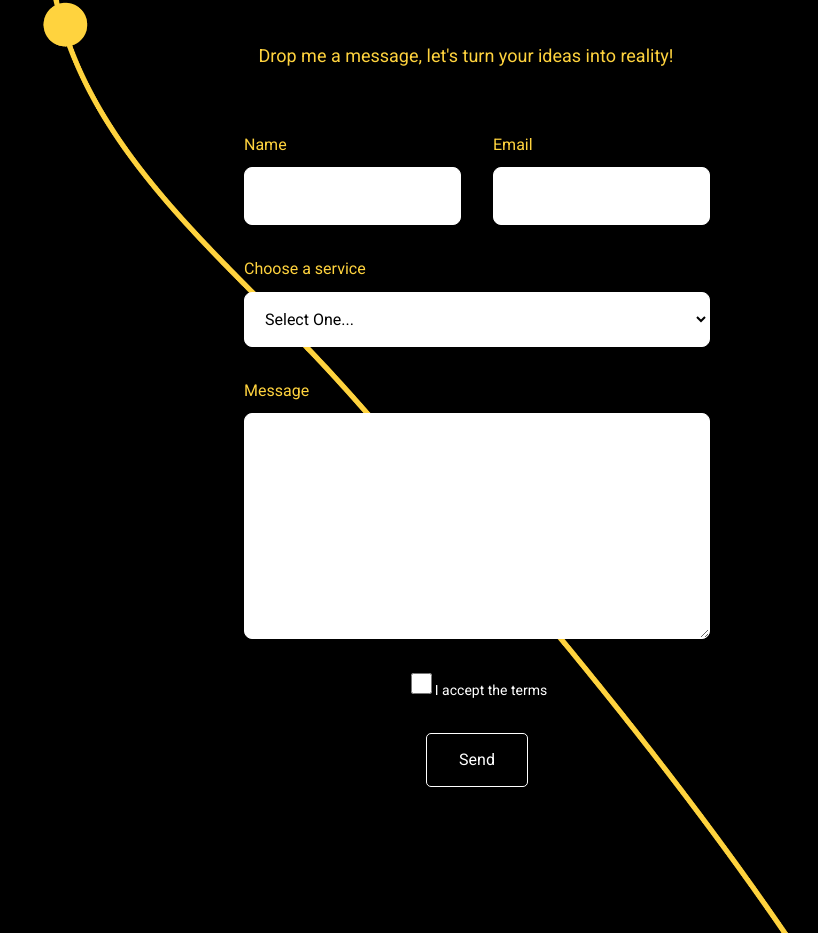
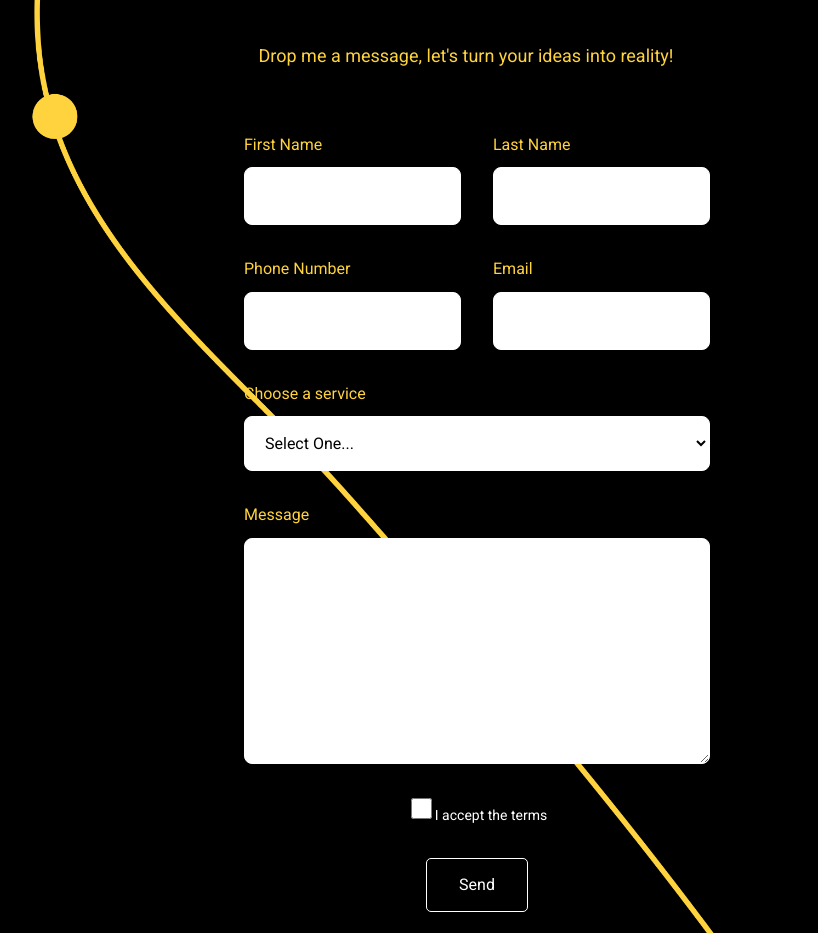
Before and after one commit to nancecode/portfolio, a React (Create React App) app: page / in a window 1280 px wide. Shown: the part 3500-4433 px from the top of the page, without its empty margins (174-992 px from the left). Built offline with nearby package versions, Linux system fonts and the light colour scheme.

Commit message:
Nancy Portfolio 2025

```diff
--- a/src/Pages/Home/ContactMe.jsx
+++ b/src/Pages/Home/ContactMe.jsx
@@ -9,7 +9,7 @@ const ContactMe = () => {
     emailjs
       .sendForm(
         "service_25bhqod",
-        "service_25bhqod",
+        "template_7q40sd8",
         form.current,
         "1i_z42LBGuIw3jygc"
       )
@@ -37,11 +37,29 @@ const ContactMe = () => {
       <form ref={form} onSubmit={sendEmail} className="contact-form-container">
         <div className="container">
           <label className="contact-label">
-            <span className="text-md">Name</span>
+            <span className="text-md">First Name</span>
             <input
               type="text"
               className="contact-input text-md"
-              name="user_name"
+              name="first_name"
+              required
+            />
+          </label>
+          <label className="contact-label">
+            <span className="text-md">Last Name</span>
+            <input
+              type="text"
+              className="contact-input text-md"
+              name="last_name"
+              required
+            />
+          </label>
+          <label className="contact-label">
+            <span className="text-md">Phone Number</span>
+            <input
+              type="number"
+              className="contact-input text-md"
+              name="phone_number"
               required
             />
           </label>
```
